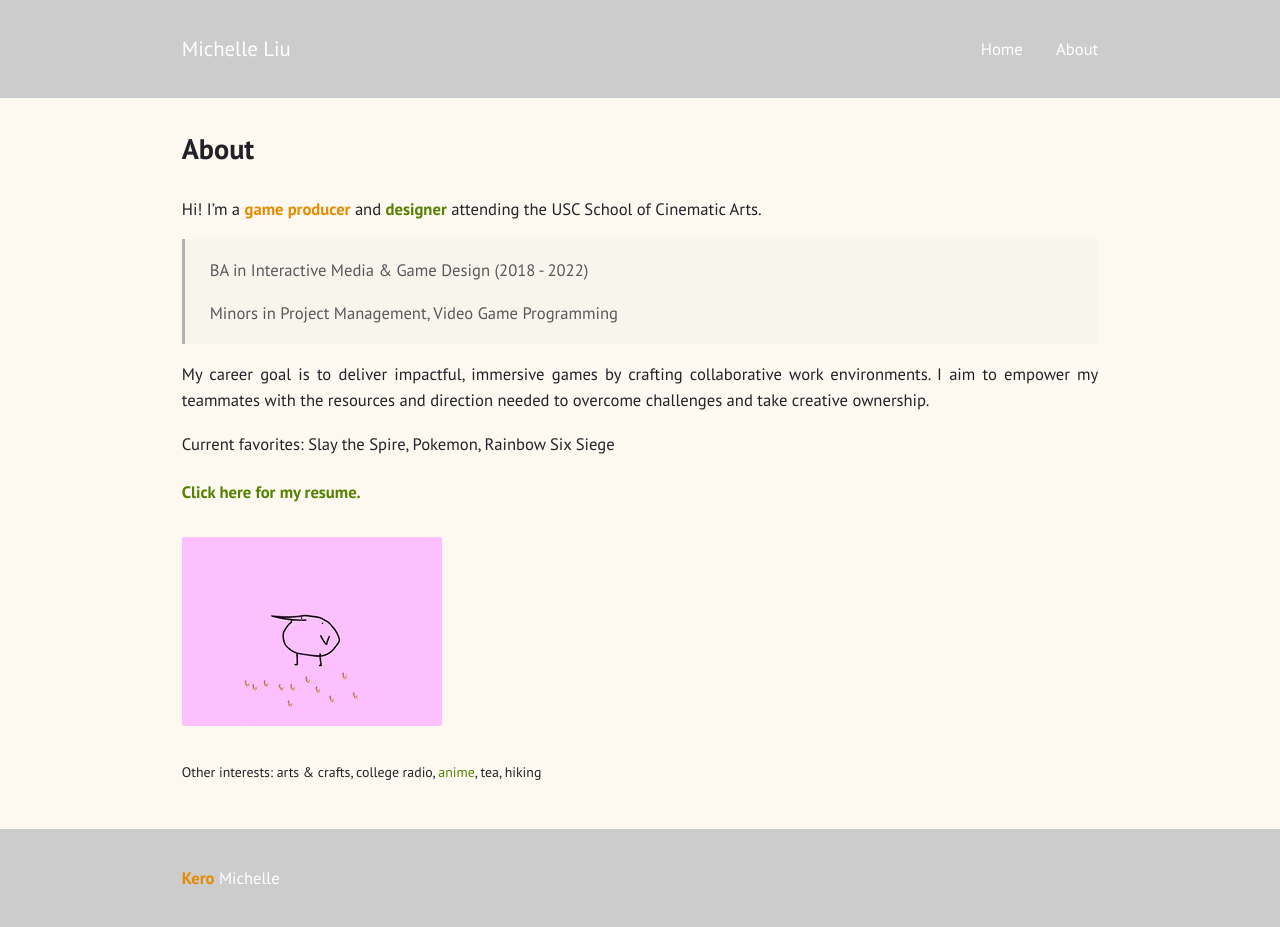
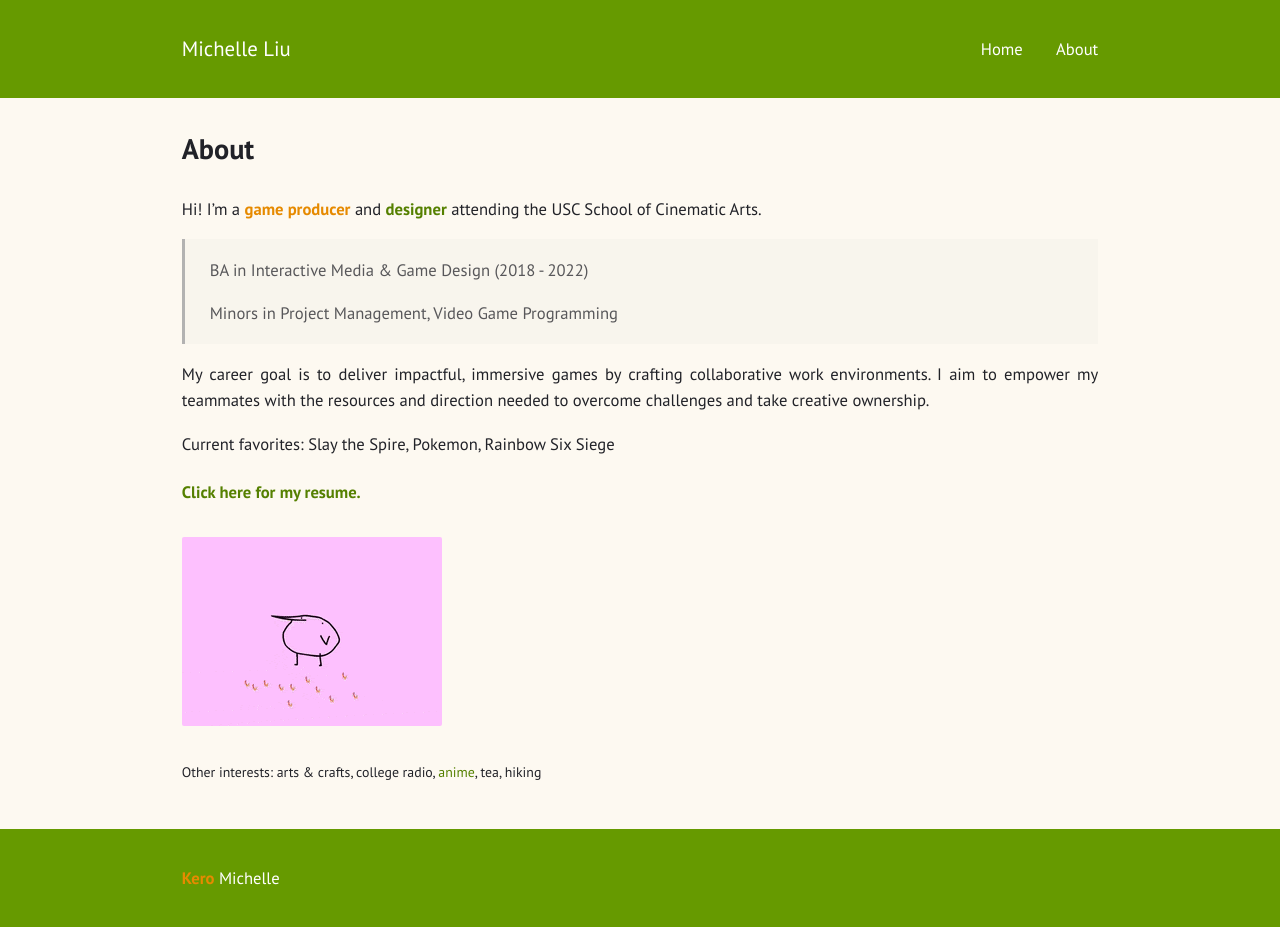
Before and after one commit to KeroMichelle/KeroMichelle.github.io, a Jekyll site: the page built from about-alt.md, in a window 1280 px wide. Built offline with Jekyll 4.4.1, drawn with Linux system fonts in a browser that asks for light colours.

Commit message:
Header and footer green update

```diff
--- a/assets/css/frame.sass
+++ b/assets/css/frame.sass
@@ -13,7 +13,7 @@ body
   box-shadow: 0 0 .3em lighten($dark, 65%)
 
 body > header, body > footer
-  background: darken($light, 20%)
+  background: lighten($green, 5%)
   color: $light
 
 @media (min-width: 32em)
```
